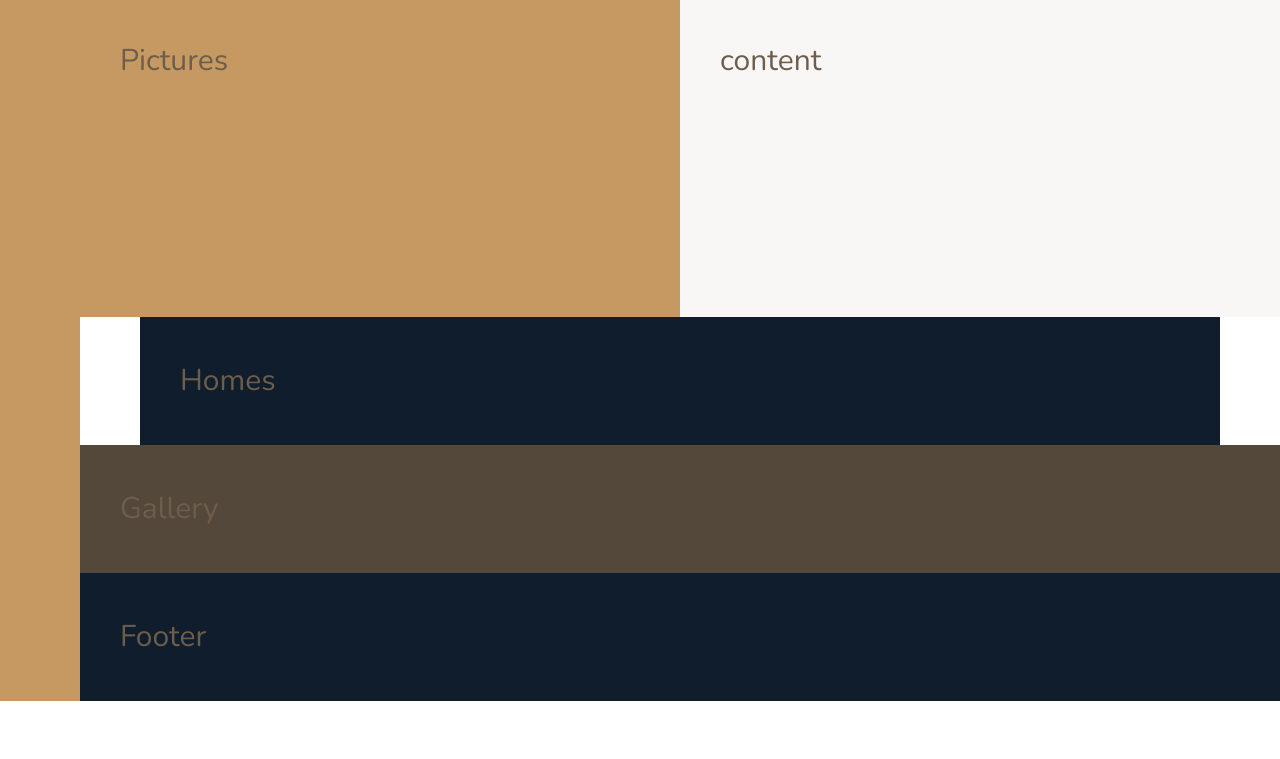
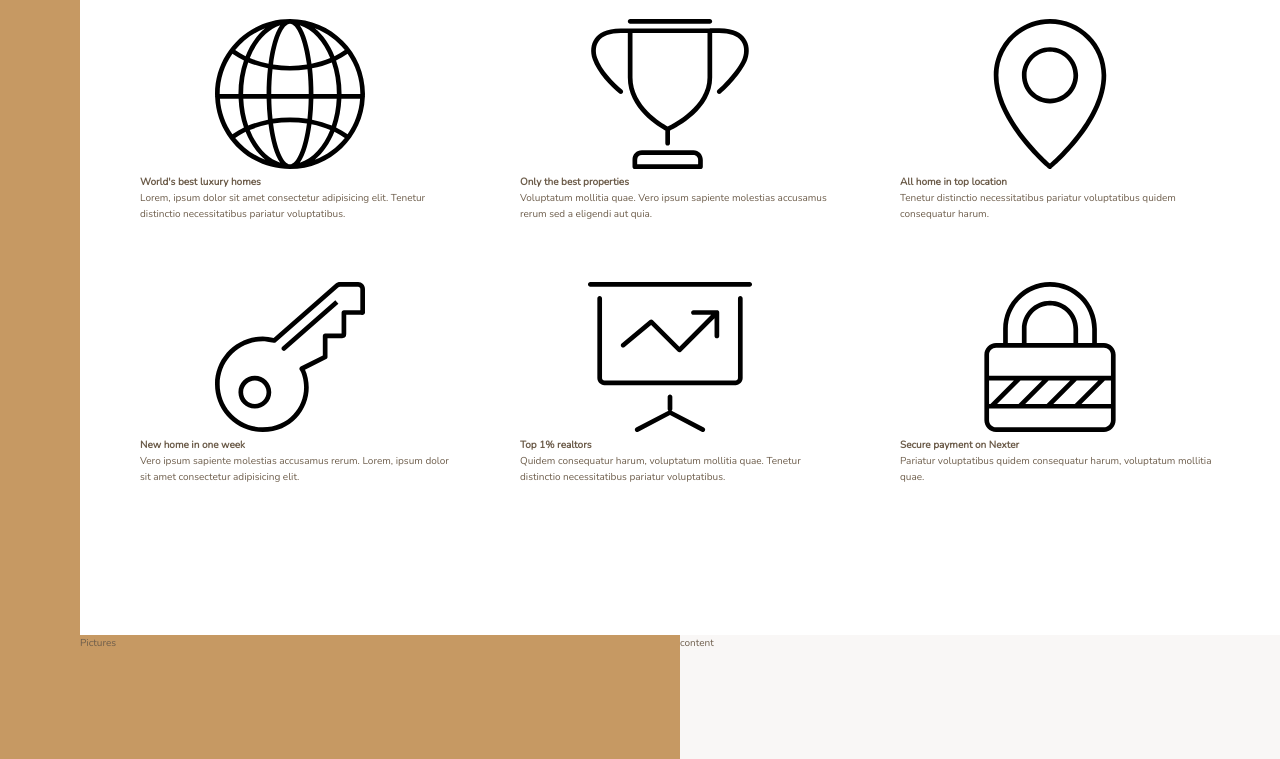
Before and after one commit to kentcheung2000/advanced-css-course, a website: page Nexter/starter/index.html in a window 1280 px wide. Shown: the part 771-1530 px from the top of the page. Before the commit the page ends 1472 px from the top, so only its background shows below. Drawn offline with nearby package versions, Linux system fonts and the light colour scheme.

Commit message:
Building the features section part 1 (Lesson 108)

```diff
--- a/Nexter/starter/index.html
+++ b/Nexter/starter/index.html
@@ -24,9 +24,67 @@
       Realtors
     </div>
 
-    <div class="features">
-      Features
-    </div>
+    <section class="features">
+      <div class="feature">
+        <svg class="feature__icon">
+          <use xlink:href="img/sprite.svg#icon-global"></use>
+        </svg>
+        <h4 class="heading-1">World's best luxury homes</h4>
+        <p class="feature__text">
+          Lorem, ipsum dolor sit amet consectetur adipisicing elit. Tenetur distinctio necessitatibus pariatur voluptatibus.
+        </p>
+      </div>
+
+      <div class="feature">
+        <svg class="feature__icon">
+          <use xlink:href="img/sprite.svg#icon-trophy"></use>
+        </svg>
+        <h4 class="heading-1">Only the best properties</h4>
+        <p class="feature__text">
+          Voluptatum mollitia quae. Vero ipsum sapiente molestias accusamus rerum sed a eligendi aut quia.
+        </p>
+      </div>
+
+      <div class="feature">
+        <svg class="feature__icon">
+          <use xlink:href="img/sprite.svg#icon-map-pin"></use>
+        </svg>
+        <h4 class="heading-1">All home in top location</h4>
+        <p class="feature__text">
+          Tenetur distinctio necessitatibus pariatur voluptatibus quidem consequatur harum.
+        </p>
+      </div>
+
+      <div class="feature">
+        <svg class="feature__icon">
+          <use xlink:href="img/sprite.svg#icon-key"></use>
+        </svg>
+        <h4 class="heading-1">New home in one week</h4>
+        <p class="feature__text">
+          Vero ipsum sapiente molestias accusamus rerum. Lorem, ipsum dolor sit amet consectetur adipisicing elit.
+        </p>
+      </div>
+
+      <div class="feature">
+        <svg class="feature__icon">
+          <use xlink:href="img/sprite.svg#icon-presentation"></use>
+        </svg>
+        <h4 class="heading-1">Top 1% realtors</h4>
+        <p class="feature__text">
+          Quidem consequatur harum, voluptatum mollitia quae. Tenetur distinctio necessitatibus pariatur voluptatibus.
+        </p>
+      </div>
+
+      <div class="feature">
+        <svg class="feature__icon">
+          <use xlink:href="img/sprite.svg#icon-lock"></use>
+        </svg>
+        <h4 class="heading-1">Secure payment on Nexter</h4>
+        <p class="feature__text">
+          Pariatur voluptatibus quidem consequatur harum, voluptatum mollitia quae.
+        </p>
+      </div>
+    </section>
 
     <div class="story__pictures">
       Pictures
--- a/Nexter/starter/sass/_base.scss
+++ b/Nexter/starter/sass/_base.scss
@@ -39,8 +39,8 @@ body {
   grid-template-rows: 80vh min-content 40vh repeat(3, min-content);
   grid-template-columns: [sidebar-start] 8rem [sidebar-end full-start] minmax(6rem, 1fr) [center-start] repeat(8, [col-start] minmax(min-content, 14rem) [col-end]) [center-end] minmax(6rem, 1fr) [full-end];
 
-  & > * {
-    padding: 40px;
-    font-size: 3rem;
-  }
+  //   & > * {
+  //     padding: 40px;
+  //     font-size: 3rem;
+  //   }
 }
--- a/Nexter/starter/sass/_features.scss
+++ b/Nexter/starter/sass/_features.scss
@@ -1,4 +1,10 @@
 .features {
-  background-color: $color-grey-light-2;
+  // background-color: $color-grey-light-2;
   grid-column: center-start / center-end;
+
+  margin: 15rem 0;
+
+  display: grid;
+  grid-template-columns: repeat(3, 1fr);
+  grid-gap: 6rem;
 }
```
Also changed, not shown: Nexter/starter/css/style.css, Nexter/starter/readme.txt (added).
